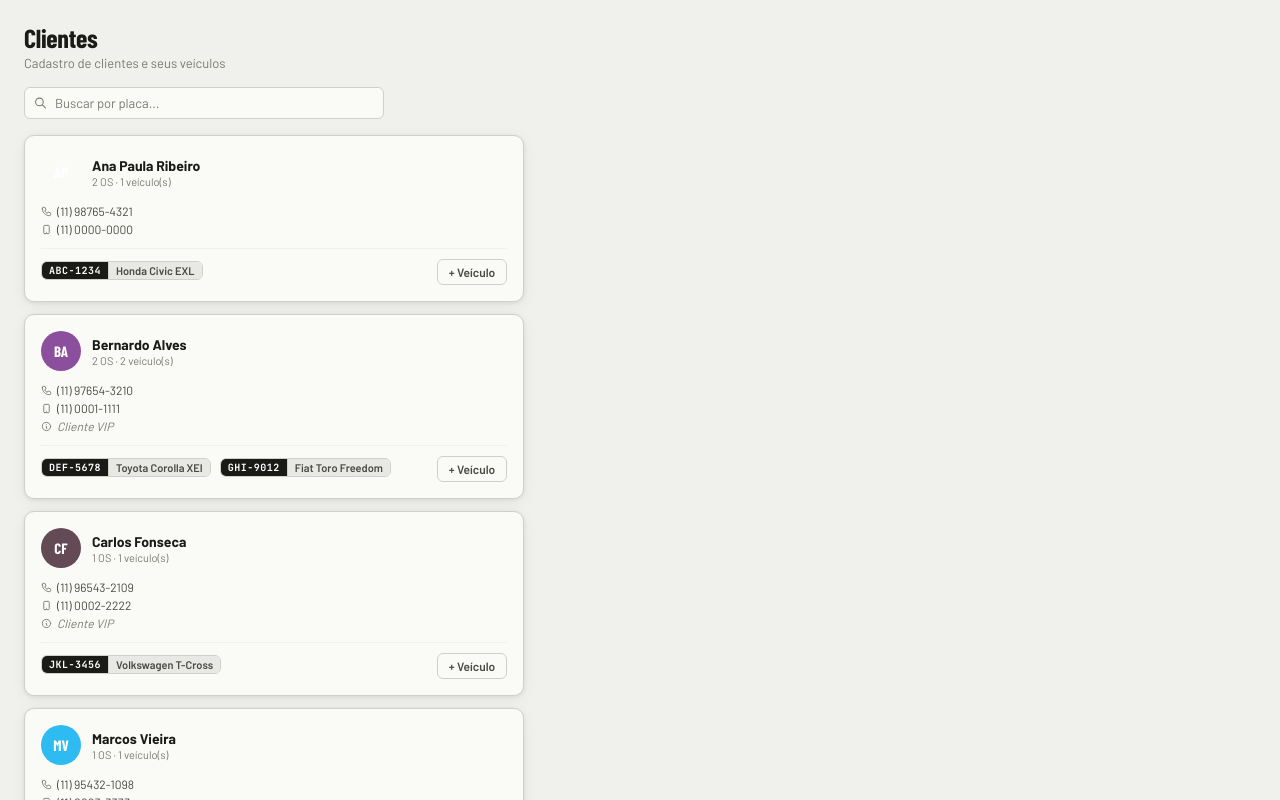
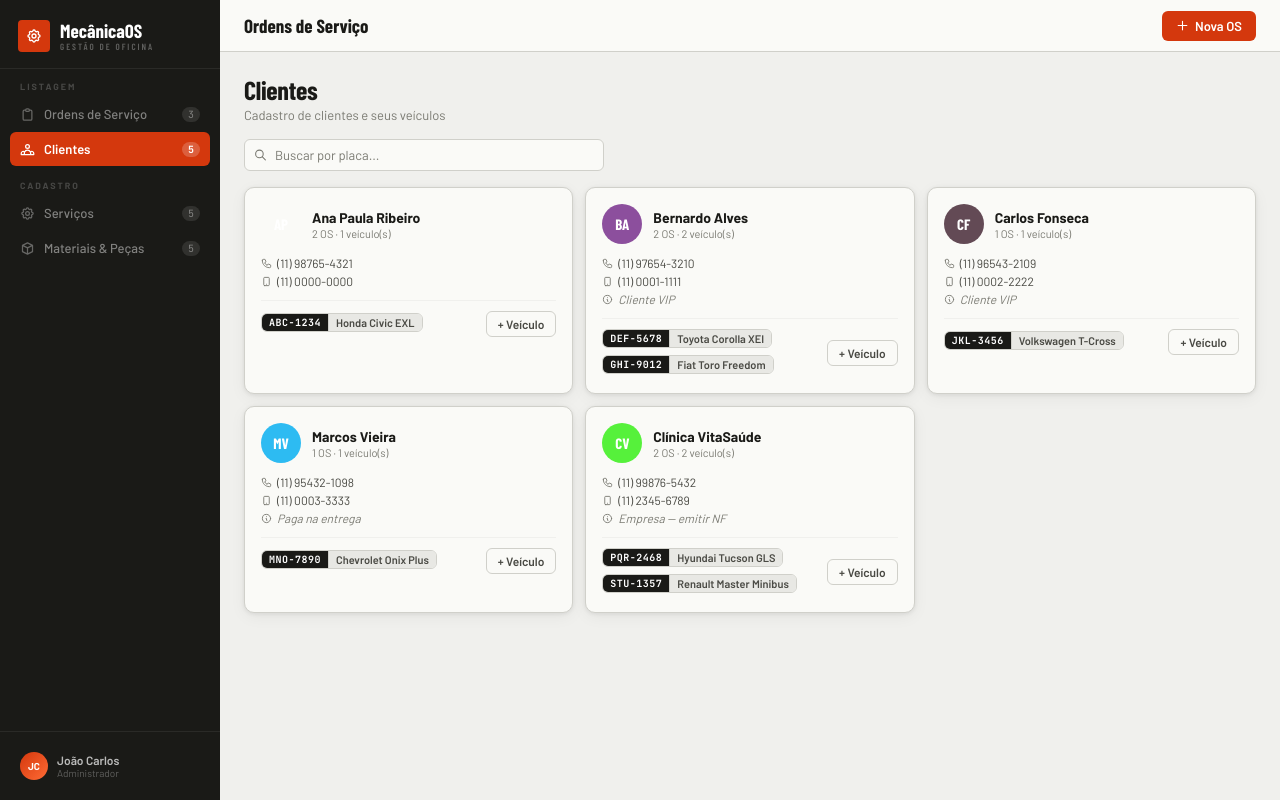
Before and after one commit to CastroFabio/calazans-automec-app, a React (Vite) app in the folder frontend/: page /customers in a window 1280 px wide. Built offline with nearby package versions, Linux system fonts and the light colour scheme; a web font is replaced by a local one.

Commit message:
router feito, customer search feito

```diff
--- a/frontend/src/App.jsx
+++ b/frontend/src/App.jsx
@@ -1,19 +1,26 @@
+import { BrowserRouter, Route, Routes } from "react-router-dom";
 import NavBar from "./components/navBar";
 import ServiceOrderList from "./components/serviceOrderList";
 import SideBar from "./components/sideBar";
 import Customers from "./pages/Customers";
+import NotFound from "./pages/NotFound";
 
 const App = () => {
   return (
     <>
-      <SideBar />
-      <div className="main">
-        <NavBar />
-        <div className="content">
-          {/* <ServiceOrderList /> */}
-          <Customers />
+      <BrowserRouter>
+        <SideBar />
+        <div className="main">
+          <NavBar />
+          <div className="content">
+            <Routes>
+              <Route path="/" element={<ServiceOrderList />} />
+              <Route path="/customers" element={<Customers />} />
+              <Route path="*" element={<NotFound />} />
+            </Routes>
+          </div>
         </div>
-      </div>
+      </BrowserRouter>
     </>
   );
 };
--- a/frontend/src/components/sideBar.jsx
+++ b/frontend/src/components/sideBar.jsx
@@ -1,8 +1,91 @@
-import React from "react";
-import { Link, useNavigate } from "react-router-dom";
+import { customerListDTO, serviceOrderListDTO } from "../data/mockDataDTO";
+import SideBarList from "../components/sideBarList";
+import { useLocation } from "react-router-dom";
 
 const SideBar = () => {
-  const navigate = useNavigate();
+  const location = useLocation();
+  const currentPath = location.pathname;
+
+  const isActive = (path) => (currentPath === path ? "active" : "");
+
+  const tabsData = {
+    listagemCategory: "Listagem",
+    cadastroCategory: "Cadastro",
+    listagemData: [
+      {
+        id: "serviceOrdersTab",
+        title: "Ordens de Serviço",
+        navigateURL: "/",
+        numberOf: serviceOrderListDTO.length,
+        svgIcon: () => (
+          <svg fill="none" stroke="currentColor" viewBox="0 0 24 24">
+            <path
+              strokeLinecap="round"
+              strokeLinejoin="round"
+              strokeWidth="2"
+              d="M9 5H7a2 2 0 00-2 2v12a2 2 0 002 2h10a2 2 0 002-2V7a2 2 0 00-2-2h-2M9 5a2 2 0 002 2h2a2 2 0 002-2M9 5a2 2 0 012-2h2a2 2 0 012 2"
+            />
+          </svg>
+        ),
+      },
+      {
+        id: "customersTab",
+        title: "Clientes",
+        navigateURL: "/customers",
+        numberOf: customerListDTO.length,
+        svgIcon: () => (
+          <svg fill="none" stroke="currentColor" viewBox="0 0 24 24">
+            <path
+              strokeLinecap="round"
+              strokeLinejoin="round"
+              strokeWidth="2"
+              d="M17 20h5v-2a3 3 0 00-5.356-1.857M17 20H7m10 0v-2c0-.656-.126-1.283-.356-1.857M7 20H2v-2a3 3 0 015.356-1.857M7 20v-2c0-.656.126-1.283.356-1.857m0 0a5.002 5.002 0 019.288 0M15 7a3 3 0 11-6 0 3 3 0 016 0z"
+            />
+          </svg>
+        ),
+      },
+    ],
+    casdastroData: [
+      {
+        id: "maintanenceJobsTab",
+        title: "Serviços",
+        navigateURL: "/services",
+        numberOf: customerListDTO.length,
+        svgIcon: () => (
+          <svg fill="none" stroke="currentColor" viewBox="0 0 24 24">
+            <path
+              strokeLinecap="round"
+              strokeLinejoin="round"
+              strokeWidth="2"
+              d="M10.325 4.317c.426-1.756 2.924-1.756 3.35 0a1.724 1.724 0 002.573 1.066c1.543-.94 3.31.826 2.37 2.37a1.724 1.724 0 001.065 2.572c1.756.426 1.756 2.924 0 3.35a1.724 1.724 0 00-1.066 2.573c.94 1.543-.826 3.31-2.37 2.37a1.724 1.724 0 00-2.572 1.065c-.426 1.756-2.924 1.756-3.35 0a1.724 1.724 0 00-2.573-1.066c-1.543.94-3.31-.826-2.37-2.37a1.724 1.724 0 00-1.065-2.572c-1.756-.426-1.756-2.924 0-3.35a1.724 1.724 0 001.066-2.573c-.94-1.543.826-3.31 2.37-2.37.996.608 2.296.07 2.572-1.065z"
+            />
+            <path
+              strokeLinecap="round"
+              strokeLinejoin="round"
+              strokeWidth="2"
+              d="M15 12a3 3 0 11-6 0 3 3 0 016 0z"
+            />
+          </svg>
+        ),
+      },
+      {
+        id: "materialsTab",
+        title: "Materiais & Peças",
+        navigateURL: "/materials",
+        numberOf: customerListDTO.length,
+        svgIcon: () => (
+          <svg fill="none" stroke="currentColor" viewBox="0 0 24 24">
+            <path
+              strokeLinecap="round"
+              strokeLinejoin="round"
+              strokeWidth="2"
+              d="M20 7l-8-4-8 4m16 0l-8 4m8-4v10l-8 4m0-10L4 7m8 4v10M4 7v10l8 4"
+            />
+          </svg>
+        ),
+      },
+    ],
+  };
 
   return (
     <aside className="sidebar" id="sidebar">
@@ -31,80 +114,17 @@ const SideBar = () => {
       </div>
 
       <nav className="sidebar-nav">
-        <div className="nav-label">Listagem</div>
-        <div
-          className="nav-item active"
-          data-page="os"
-          onClick={() => navigate("/")}
-        >
-          <svg fill="none" stroke="currentColor" viewBox="0 0 24 24">
-            <path
-              strokeLinecap="round"
-              strokeLinejoin="round"
-              strokeWidth="2"
-              d="M9 5H7a2 2 0 00-2 2v12a2 2 0 002 2h10a2 2 0 002-2V7a2 2 0 00-2-2h-2M9 5a2 2 0 002 2h2a2 2 0 002-2M9 5a2 2 0 012-2h2a2 2 0 012 2"
-            />
-          </svg>
-          Ordens de Serviço
-          <span className="nav-count" id="osCount">
-            8
-          </span>
-        </div>
-        <div
-          className="nav-item"
-          data-page="clientes"
-          onClick={() => navigate("/customers")}
-        >
-          <svg fill="none" stroke="currentColor" viewBox="0 0 24 24">
-            <path
-              strokeLinecap="round"
-              strokeLinejoin="round"
-              strokeWidth="2"
-              d="M17 20h5v-2a3 3 0 00-5.356-1.857M17 20H7m10 0v-2c0-.656-.126-1.283-.356-1.857M7 20H2v-2a3 3 0 015.356-1.857M7 20v-2c0-.656.126-1.283.356-1.857m0 0a5.002 5.002 0 019.288 0M15 7a3 3 0 11-6 0 3 3 0 016 0z"
-            />
-          </svg>
-          Clientes
-          <span className="nav-count" id="clientCount">
-            5
-          </span>
-        </div>
+        <SideBarList
+          categoryName={tabsData.listagemCategory}
+          tabsDataCategory={tabsData.listagemData}
+          isActive={isActive}
+        />
 
-        <div className="nav-label">Cadastros</div>
-
-        <div className="nav-item" data-page="servicos-cad">
-          <svg fill="none" stroke="currentColor" viewBox="0 0 24 24">
-            <path
-              strokeLinecap="round"
-              strokeLinejoin="round"
-              strokeWidth="2"
-              d="M10.325 4.317c.426-1.756 2.924-1.756 3.35 0a1.724 1.724 0 002.573 1.066c1.543-.94 3.31.826 2.37 2.37a1.724 1.724 0 001.065 2.572c1.756.426 1.756 2.924 0 3.35a1.724 1.724 0 00-1.066 2.573c.94 1.543-.826 3.31-2.37 2.37a1.724 1.724 0 00-2.572 1.065c-.426 1.756-2.924 1.756-3.35 0a1.724 1.724 0 00-2.573-1.066c-1.543.94-3.31-.826-2.37-2.37a1.724 1.724 0 00-1.065-2.572c-1.756-.426-1.756-2.924 0-3.35a1.724 1.724 0 001.066-2.573c-.94-1.543.826-3.31 2.37-2.37.996.608 2.296.07 2.572-1.065z"
-            />
-            <path
-              strokeLinecap="round"
-              strokeLinejoin="round"
-              strokeWidth="2"
-              d="M15 12a3 3 0 11-6 0 3 3 0 016 0z"
-            />
-          </svg>
-          Serviços
-          <span className="nav-count" id="servicosCount">
-            —
-          </span>
-        </div>
-        <div className="nav-item" data-page="materiais-cad">
-          <svg fill="none" stroke="currentColor" viewBox="0 0 24 24">
-            <path
-              strokeLinecap="round"
-              strokeLinejoin="round"
-              strokeWidth="2"
-              d="M20 7l-8-4-8 4m16 0l-8 4m8-4v10l-8 4m0-10L4 7m8 4v10M4 7v10l8 4"
-            />
-          </svg>
-          Materiais & Peças
-          <span className="nav-count" id="materiaisCount">
-            —
-          </span>
-        </div>
+        <SideBarList
+          categoryName={tabsData.cadastroCategory}
+          tabsDataCategory={tabsData.casdastroData}
+          isActive={isActive}
+        />
       </nav>
 
       <div className="sidebar-user">
--- /dev/null
+++ b/frontend/src/components/sideBarList.jsx
@@ -0,0 +1,28 @@
+import { useNavigate } from "react-router-dom";
+
+const SideBarList = ({ categoryName, tabsDataCategory, isActive }) => {
+  const navigate = useNavigate();
+
+  return (
+    <>
+      <div className="nav-label">{categoryName}</div>
+      {tabsDataCategory.map((tab, index) => (
+        <div
+          className={`nav-item ${isActive(tab.navigateURL)}`}
+          onClick={() => {
+            navigate(tab.navigateURL);
+          }}
+          key={index}
+        >
+          {tab.svgIcon()}
+          {tab.title}
+          <span className="nav-count" id="osCount">
+            {tab.numberOf}
+          </span>
+        </div>
+      ))}
+    </>
+  );
+};
+
+export default SideBarList;
--- a/frontend/src/main.jsx
+++ b/frontend/src/main.jsx
@@ -3,27 +3,9 @@ import { createRoot } from "react-dom/client";
 import "./index.css";
 import App from "./App.jsx";
 import "tailwindcss";
-import { createBrowserRouter, RouterProvider } from "react-router-dom";
-import NotFoundPage from "./pages/NotFoundPage.jsx";
-import Customers from "./pages/Customers.jsx";
-
-const router = createBrowserRouter([
-  {
-    path: "/",
-    element: <App />,
-  },
-  {
-    path: "/customers",
-    element: <Customers />,
-  },
-  {
-    path: "*",
-    element: <NotFoundPage />,
-  },
-]);
 
 createRoot(document.getElementById("root")).render(
   <StrictMode>
-    <RouterProvider router={router} />
+    <App />
   </StrictMode>,
 );
--- a/frontend/src/pages/Customers.jsx
+++ b/frontend/src/pages/Customers.jsx
@@ -1,9 +1,10 @@
-import React, { useEffect, useMemo, useState } from "react";
+import { useEffect, useMemo, useState } from "react";
 import { customerListDTO } from "../data/mockDataDTO";
 
 const Customers = () => {
   const [itemColors, setItemColors] = useState({});
   const [searchTerm, setSearchTerm] = useState("");
+  const [customersData] = useState(customerListDTO);
 
   const getCustomerNameInitials = (customerName) => {
     return customerName
@@ -14,17 +15,29 @@ const Customers = () => {
       .toUpperCase();
   };
 
-  const handleFilteredCustomers = useMemo(() => {
-    return customerListDTO.filter((customer) => {
-      const matchesSearch =
-        searchTerm === "" ||
-        customer.vehicle.some(
-          (vehicle) =>
-            vehicle.licensePlate.toLowerCase() === searchTerm.toLowerCase(),
-        );
-      return matchesSearch;
+  const handleSearchChange = (event) => {
+    setSearchTerm(event.target.value);
+  };
+
+  const filteredData = useMemo(() => {
+    if (!searchTerm) {
+      return customersData;
+    }
+
+    const lowerCaseSearch = searchTerm.toLowerCase();
+
+    return customersData.filter((customers) => {
+      if (customers.customer.name.toLowerCase().includes(lowerCaseSearch)) {
+        return true;
+      }
+
+      const vehicleMatch = customers.vehicle.some((car) =>
+        car.licensePlate.toLowerCase().includes(lowerCaseSearch),
+      );
+
+      return vehicleMatch;
     });
-  }, [customerListDTO, searchTerm]);
+  }, [customersData, searchTerm]);
 
   useEffect(() => {
     const newColors = {};
@@ -57,13 +70,13 @@ const Customers = () => {
             type="text"
             placeholder="Buscar por placa..."
             value={searchTerm}
-            onChange={(e) => setSearchTerm(e.target.value)}
+            onChange={handleSearchChange}
           />
         </div>
       </div>
       <div className="clients-grid" id="clientsGrid">
-        {handleFilteredCustomers.length > 0 ? (
-          handleFilteredCustomers.map((customer, index) => (
+        {filteredData.length > 0 ? (
+          filteredData.map((customer, index) => (
             <div className="client-card" key={index}>
               <div className="client-card-header">
                 <div
--- a/frontend/src/pages/NotFoundPage.jsx
+++ b/frontend/src/pages/NotFound.jsx
@@ -1,7 +1,7 @@
 import React from "react";
 import { Link } from "react-router-dom";
 
-const NotFoundPage = () => {
+const NotFound = () => {
   return (
     <>
       <div>NotFoundPage X</div>
@@ -10,4 +10,4 @@ const NotFoundPage = () => {
   );
 };
 
-export default NotFoundPage;
+export default NotFound;
```
Also changed, not shown: frontend/src/components/serviceOrderList.jsx (+0 -25 lines).
